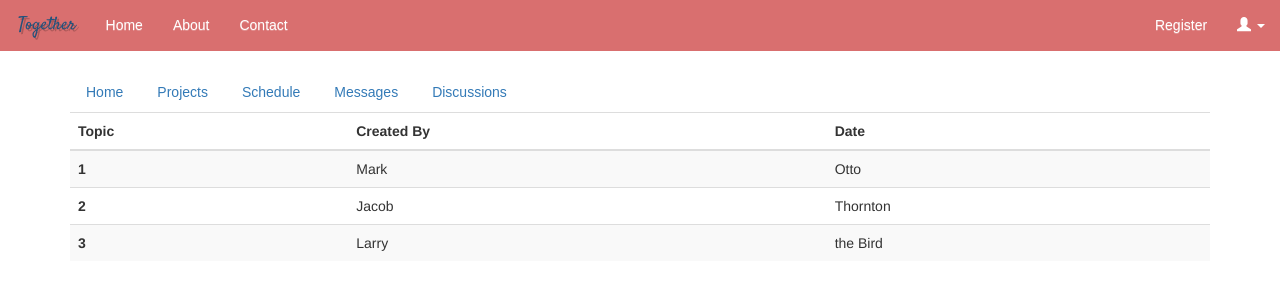
After one commit to nattanichpoon/together, a Django app: page /discussions/ in a window 1280 px wide. The commit adds this page. Shown: the top 300 px of the page. Run offline with Django 3.2, Linux system fonts and the light colour scheme; some libraries are stand-ins or nearby versions.

Commit message:
added discussion page
but nothin in there yet lolz

```diff
--- /dev/null
+++ b/src/discussion/templates/discussion_home.html
@@ -0,0 +1,40 @@
+{% extends "base.html" %}
+{% load crispy_forms_tags %}
+{% load staticfiles %}
+
+{% block head_title %} Discussions {% endblock %}
+
+{% block content %}
+<div class='row'>
+	<div class='col-sm-12'>
+		<table class="table table-striped">
+		  <thead>
+		    <tr>
+		      <th>Topic</th>
+		      <th>Created By</th>
+		      <th>Date</th>
+		    </tr>
+		  </thead>
+		  <tbody>
+		    <tr>
+		      <th scope="row">1</th>
+		      <td>Mark</td>
+		      <td>Otto</td>
+		    </tr>
+		    <tr>
+		      <th scope="row">2</th>
+		      <td>Jacob</td>
+		      <td>Thornton</td>
+		    </tr>
+		    <tr>
+		      <th scope="row">3</th>
+		      <td>Larry</td>
+		      <td>the Bird</td>
+		    </tr>
+		  </tbody>
+		</table>
+
+	</div>
+
+	</div>
+{% endblock %}
--- a/src/discussion/views.py
+++ b/src/discussion/views.py
@@ -1,2 +1,13 @@
+from django.shortcuts import render
 
-from django.shortcuts import render
+def discussions(request):
+	title = "Discussions"
+	title_align_center = True
+	navtab = True
+
+	context = {
+	"title": title,
+	"title_align_center":title_align_center,
+	"navtab":navtab,
+	}
+	return render(request, "discussion_home.html", context)
--- a/src/message/templates/django_messages/compose.html
+++ b/src/message/templates/django_messages/compose.html
@@ -1,4 +1,4 @@
-{% extends "django_messages/base.html" %}
+{% extends "base.html" %}
 {% load i18n %}
 
 {% load crispy_forms_tags %}
--- a/src/message/templates/django_messages/outbox.html
+++ b/src/message/templates/django_messages/outbox.html
@@ -1,4 +1,4 @@
-{% extends "django_messages/base.html" %}
+{% extends "base.html" %}
 {% load i18n %}
 
 {% block content %}
--- a/src/message/templates/django_messages/trash.html
+++ b/src/message/templates/django_messages/trash.html
@@ -1,4 +1,4 @@
-{% extends "django_messages/base.html" %}
+{% extends "base.html" %}
 {% load i18n %}
 
 {% block content %}
--- a/src/message/templates/django_messages/view.html
+++ b/src/message/templates/django_messages/view.html
@@ -1,4 +1,4 @@
-{% extends "django_messages/base.html" %}
+{% extends "base.html" %}
 {% load i18n %}
 
 {% block content %}
--- a/src/static_in_pro/our_static/js/myscript.js
+++ b/src/static_in_pro/our_static/js/myscript.js
@@ -1,10 +1,15 @@
-$(".nav li a").on("load", function(){
-   $(".nav").find(".active").removeClass("active");
-   $(this).parent().addClass("active");
-});
+var selector, elems, makeActive;
 
+selector = '.nav li';
 
+elems = document.querySelectorAll(selector);
 
-// function changeText(id) {
-//     id.addClass = "active";
-// }
+makeActive = function () {
+    for (var i = 0; i < elems.length; i++)
+        elems[i].classList.remove('active');
+
+    this.classList.add('active');
+};
+
+for (var i = 0; i < elems.length; i++)
+    elems[i].addEventListener('click', makeActive);
--- a/src/together/urls.py
+++ b/src/together/urls.py
@@ -27,6 +27,8 @@ urlpatterns = [
     url(r'^profile/$', 'users.views.myprofile', name='profile'),
     url(r'^profile/edit/$', 'users.views.editprofile', name='editprofile'),
     url(r'^projects/$', 'project.views.myprojects', name='projects'),
+    url(r'^discussions/$', 'discussion.views.discussions', name='discussions'),
+
     # url(r'^messages/$', 'message.views.messages', name='messages'),
     # url(r'^discussion/$', 'discussion.views.home', name='discussion'),
     url(r'^admin/', admin.site.urls),
--- a/src/users/templates/base.html
+++ b/src/users/templates/base.html
@@ -86,6 +86,7 @@
         }
 
 
+
       {% endblock %}
       </style>
   </head>
--- a/src/users/templates/topbar.html
+++ b/src/users/templates/topbar.html
@@ -5,5 +5,6 @@
 		<li><a href="{% url 'projects' %}">Projects</a></li>
 		<li><a href="#">Schedule</a></li>
 		<li><a href="{% url 'messages_inbox' %}">Messages</a></li>
+		<li><a href="{% url 'discussions' %}">Discussions</a></li>
 
 </ul>
```
Also changed, not shown: src/users/templates/myprofile.html (+12 -27 lines), src/discussion/templates/index.html (deleted), 3 other files.
